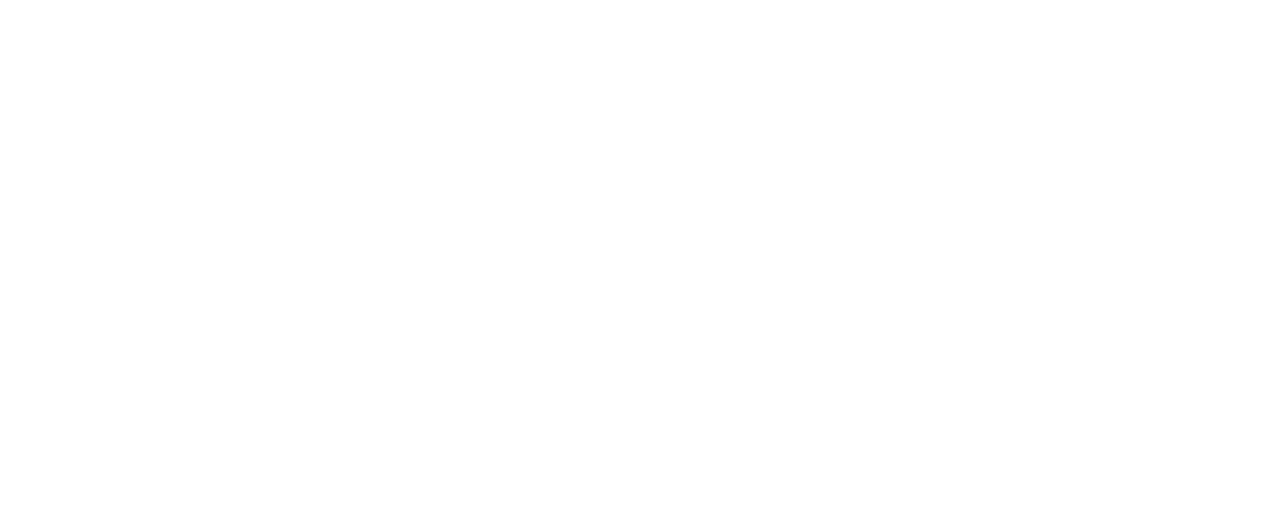
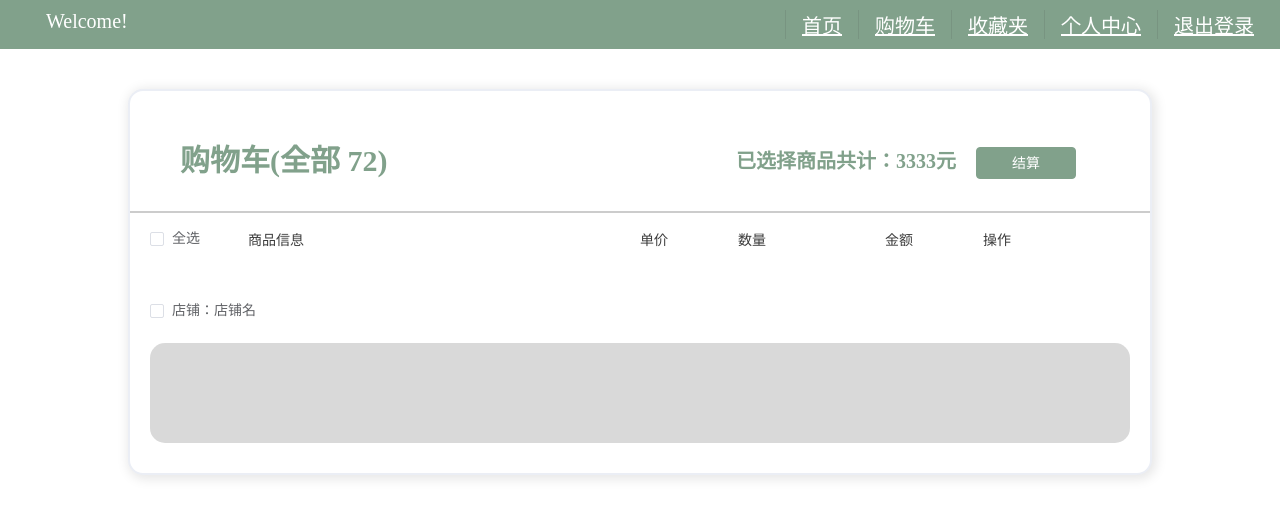
Before and after one commit to Suzyyy207/online-shop, a Vue app in the folder Shop/: page /userSL in a window 1280 px wide. Before the commit this address had no page. Shown: the top 518 px of the page. Built offline with nearby package versions, Linux system fonts and the light colour scheme.

Commit message:
feat(front): UserSL built

```diff
--- a/Shop/src/components/Public/Nav/UserNav.vue
+++ b/Shop/src/components/Public/Nav/UserNav.vue
@@ -3,7 +3,7 @@
             <p>Welcome!</p>
             <nav>
                 <RouterLink to="/UserWeb">首页</RouterLink>
-                <RouterLink to="#">购物车</RouterLink>
+                <RouterLink to="/userSL">购物车</RouterLink>
                 <RouterLink to="#">收藏夹</RouterLink>
                 <RouterLink to="/userSelfCenter">个人中心</RouterLink>
                 <RouterLink to="/">退出登录</RouterLink>
--- /dev/null
+++ b/Shop/src/components/ShoppingList/ShoppingList.vue
@@ -0,0 +1,125 @@
+<!--此组件打包所有购物车内信息，向用户展示-->
+<template>
+    <div class="wrap">
+        <div class="title">
+            <p>购物车(全部 72)</p>
+            <div class="settlement">
+                <p>已选择商品共计：3333元</p>
+                <el-button class="tBtn">结算</el-button>
+            </div>
+        </div>
+        <div class="bar"></div>
+        <div class="cart">
+            <div class="cartTable">
+                <el-checkbox><span>全选</span></el-checkbox>
+                <span>商品信息</span>
+                <span>单价</span>
+                <span>数量</span>
+                <span>金额</span>
+                <span>操作</span>
+            </div>
+            <div class="allGoods">
+                <div class="singleShop">
+                    <div class="shopInfo">
+                        <el-checkbox>店铺：店铺名</el-checkbox>
+                    </div>
+                    <div class="goods">
+
+                    </div>
+                </div>
+            </div>
+        </div>
+    </div>
+</template>
+
+<style scoped>
+.wrap{
+    width: 80%;
+    height: 100%;
+    margin:20px auto;
+    padding: 10px 0 30px;
+    line-height: 100px;
+    background-color: #fff;
+    border-radius: 15px;
+    color: #303133;
+    border: 2px solid #ebeef5;
+    box-shadow: 2px 2px 12px 2px rgb(0 0 0 / 10%);
+}
+
+/*购物车表头 */
+.title{
+    display: grid;
+    grid-template-columns: 60% 40%;
+    padding: 0px 20px;
+    margin: 10px 10px 0 10px;
+}
+.title > p{
+    grid-column: 1/2;
+    text-align: left;
+    font-size: 30px;
+    font-weight: bolder;
+    color:#81A18B;
+    font-family: "Brush Script MT", cursive;
+    padding-left: 20px;
+}
+.title .settlement{
+    grid-column: 2/3;
+    display: flex;
+    align-items: baseline;
+    gap:20px
+}
+.title .settlement p {
+    font-size: 20px;
+    font-weight: bolder;
+    color:#81A18B;
+    font-family: "Brush Script MT", cursive;
+}
+.title .tBtn{
+    width:100px;
+    background-color:#81A18B;
+    border-color:#81A18B;
+    justify-items: center;
+    color:white;
+}
+/*分割线*/
+.bar{
+    padding: 0;
+    width: 100%;
+    height:1px;
+    border-top:2px solid #ccc;
+}
+
+/*购物车表单*/
+    /*表单开头*/
+.cartTable{
+    padding:10px 20px 0;
+    height: 50px;
+    line-height: 50px;
+    font-size:15px;
+    color: #3c3c3c;
+    display: grid;
+    grid-template-columns: 10% 40% 10% 15% 10% 15%;
+    margin-bottom: 0;
+}
+.cartTable > span{
+    margin-top: -7px;
+    font-size:14px;
+    color:#3c3c3c;
+    justify-content: top;
+}
+
+/*按商家展示排版*/
+.singleShop{
+    padding:0px 20px;
+    margin:0 auto;
+}
+.singleShop .goods{
+    margin-top:-20px;
+    padding:0px 40px;
+    width:100%;
+    height:100px;
+    align-items: center;
+    background-color: rgba(128,128,128,0.3);
+    border-radius: 15px;
+}
+</style>
--- a/Shop/src/router/index.js
+++ b/Shop/src/router/index.js
@@ -58,6 +58,17 @@
       component: () => import('../views/SelfCenter/ShopkeeperSC.vue')
     },
 
+    //新添加的购物车界面，未加拦截器
+    {
+      path: '/userSL',
+      name: 'userShoppingList',
+      component: () => import('../views/ShoppingList/UserSL.vue')
+    },
+    {
+      path: '/shopkeeperSL',
+      name: 'shopkeeperShoppingList',
+      component: () => import('../views/ShoppingList/ShopkeeperSL.vue')
+    },
 
     // 下述页面是为了调试方便的组件路径，最终需要封装到views中，因此不需要额外添加拦截器
     // 提交项目前保证无组件路径
--- a/Shop/src/views/ShoppingList/UserSL.vue
+++ b/Shop/src/views/ShoppingList/UserSL.vue
@@ -1,13 +1,19 @@
 <script setup>
 import Nav from '../../components/Public/Nav/UserNav.vue'
+import ShoppingList from '../../components/ShoppingList/ShoppingList.vue'
 import { RouterLink, RouterView } from 'vue-router'
 </script>
 
 <template>
     <Nav></Nav>
-
+    <section class="back">
+        <ShoppingList />
+    </section>
 </template>
 
 <style scoped>
-
+.back{
+    margin-top: 20px;
+    display: flex;
+}
 </style>
```
Also changed, not shown: Shop/src/components/ShoppingList/GoodsInSL.vue (added).
